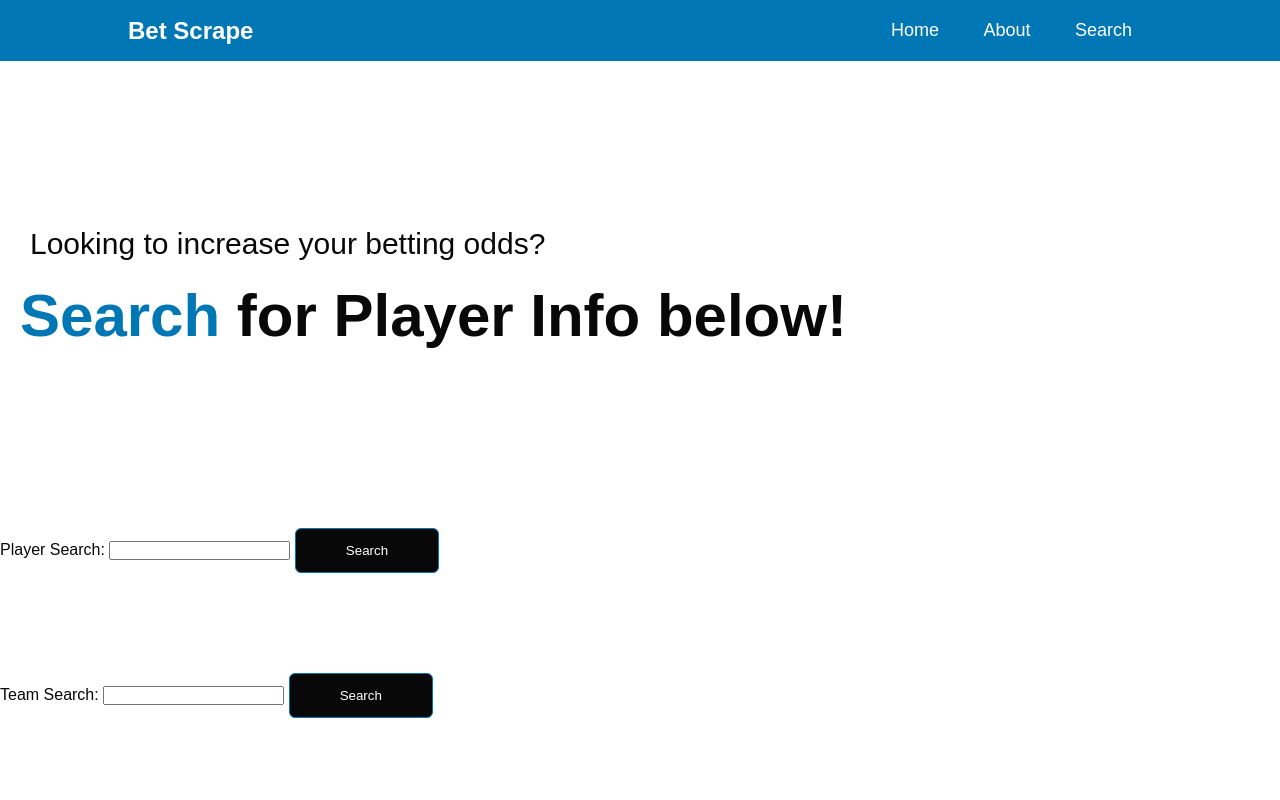
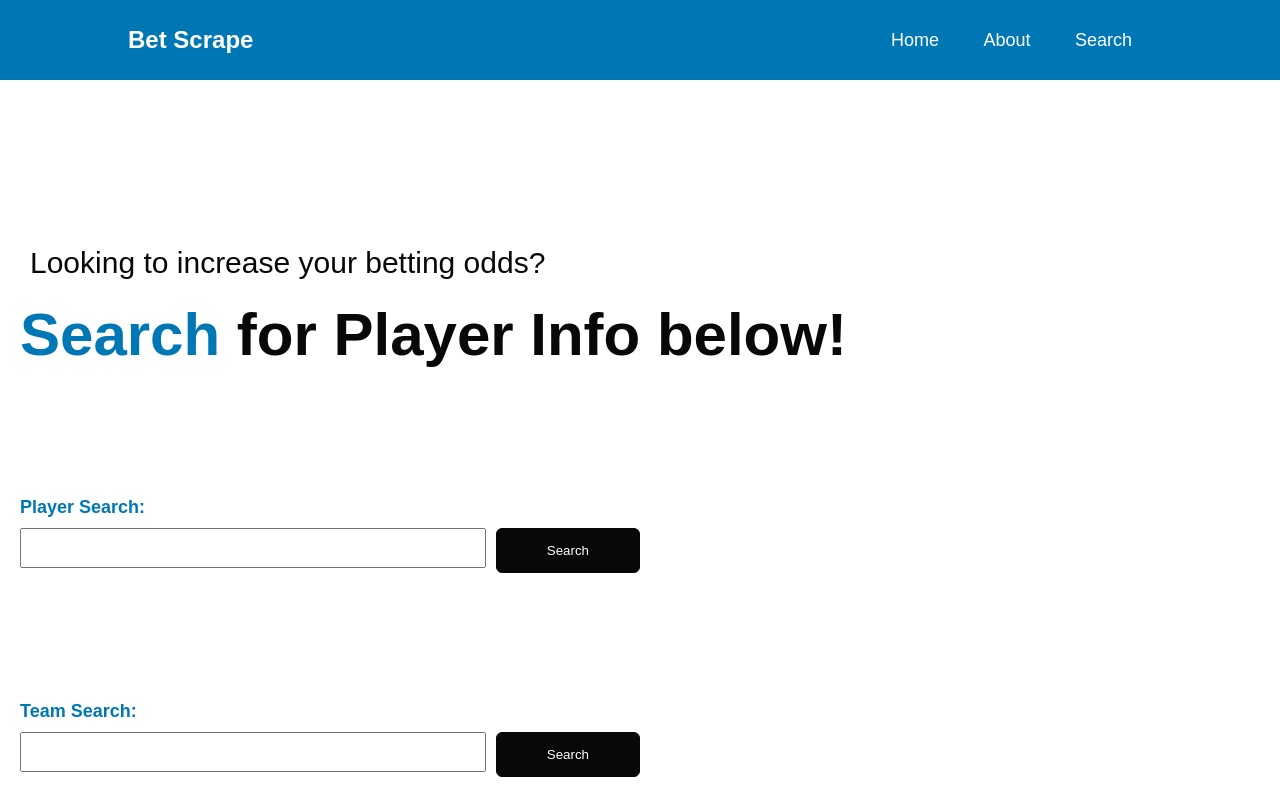
Before and after one commit to lucashlc822/bet_scrape, a Flask app: page / in a window 1280 px wide. Run offline with Flask 3, Linux system fonts and the light colour scheme; parts of the project's set-up code (start-up, migrations or seed data) failed here and were passed over.

Commit message:
Updates April 14 - css grid styling for from search bar

```diff
--- a/static/style.css
+++ b/static/style.css
@@ -23,6 +23,7 @@
     align-items: center;
     justify-content: space-between;
     flex-wrap: wrap;
+    height: 60px;
 }
 .logo{
     width: 140px;
@@ -66,13 +67,35 @@
 .header-text h1 span{
     color: #0077b5;
 }
+
+/* Player Search Bar */
+#url, #team_url{
+    height: 40px;
+    width: 300px;
+    margin-left: 20px;
+    flex: 1;
+}
+#options, #team_options{
+    display: none;
+    height: 100px;
+    width: 650px;
+    margin-left: 20px;
+}
+form label{
+    margin-left: 20px;
+    color: #0077b5;
+    font-size: 18px;
+    font-weight: bold;
+}
+
 form button{
     background: #080808;
     color: #fff;
-    display: inline-block   ;
-    margin: 50px auto;
-    width: fit-content;
-    border: 1px solid #0077b5;
+    display: inline-block;
+    /* margin: 50px auto; */
+    margin-left: auto;
+    width: auto;
+    border: 1px solid #080808;
     padding: 14px 50px;
     border-radius: 6px;
     text-decoration: none;
@@ -81,14 +104,16 @@
 form button:hover{
     background: #0077b5;
 }
-#Search {
+/* form */
+#Search, #Team_Search{
     width: 50%;
     margin-top: 10%;
+    display: grid;
+    grid-template-columns: auto;
+    gap: 10px;
+    margin-bottom: 10px;
 }
-#options{
-    display: none;
+.input-container{
+    display: flex;
+    gap: 10px;
 }
-
-#team_options{
-    display: none;
-}
--- a/templates/index.html
+++ b/templates/index.html
@@ -30,9 +30,10 @@
 <!-- -------player search area------------ -->
     <form action="/scrape" method="POST" id="Search">
         <label for="url">Player Search:</label>
-        <input type="text" id="url" name="url" required oninput="getOptions(this.value)">
-        <button type="submit">Search</button>
-
+        <div class="input-container">
+            <input type="text" id="url" name="url" required oninput="getOptions(this.value)">
+            <button type="submit">Search</button>
+        </div>
         <!--Code for Dropdown menu upon selecting the input section of the form-->
         <select name="options" id="options" size="10" onchange="fillInput(this.value)"> <!-- size limits number of entries shown when the dropdown opens-->
         </select>
@@ -82,8 +83,10 @@
     <!-- --------team search area-------- -->
     <form action="/team_scrape" method="POST" id="Team_Search">
         <label for="team_url">Team Search:</label>
-        <input type="input" id="team_url" name="team_url" required oninput="getTeamOptions(this.value)">
-        <button type="submit">Search</button>
+        <div class="input-container">
+            <input type="input" id="team_url" name="team_url" required oninput="getTeamOptions(this.value)">
+            <button type="submit">Search</button>
+        </div>
         <!-- Teams Dropdown Box  -->
         <select name="team_options" id="team_options" size="10" onchange="fillTeamInput(this.value)"></select>
 
```
